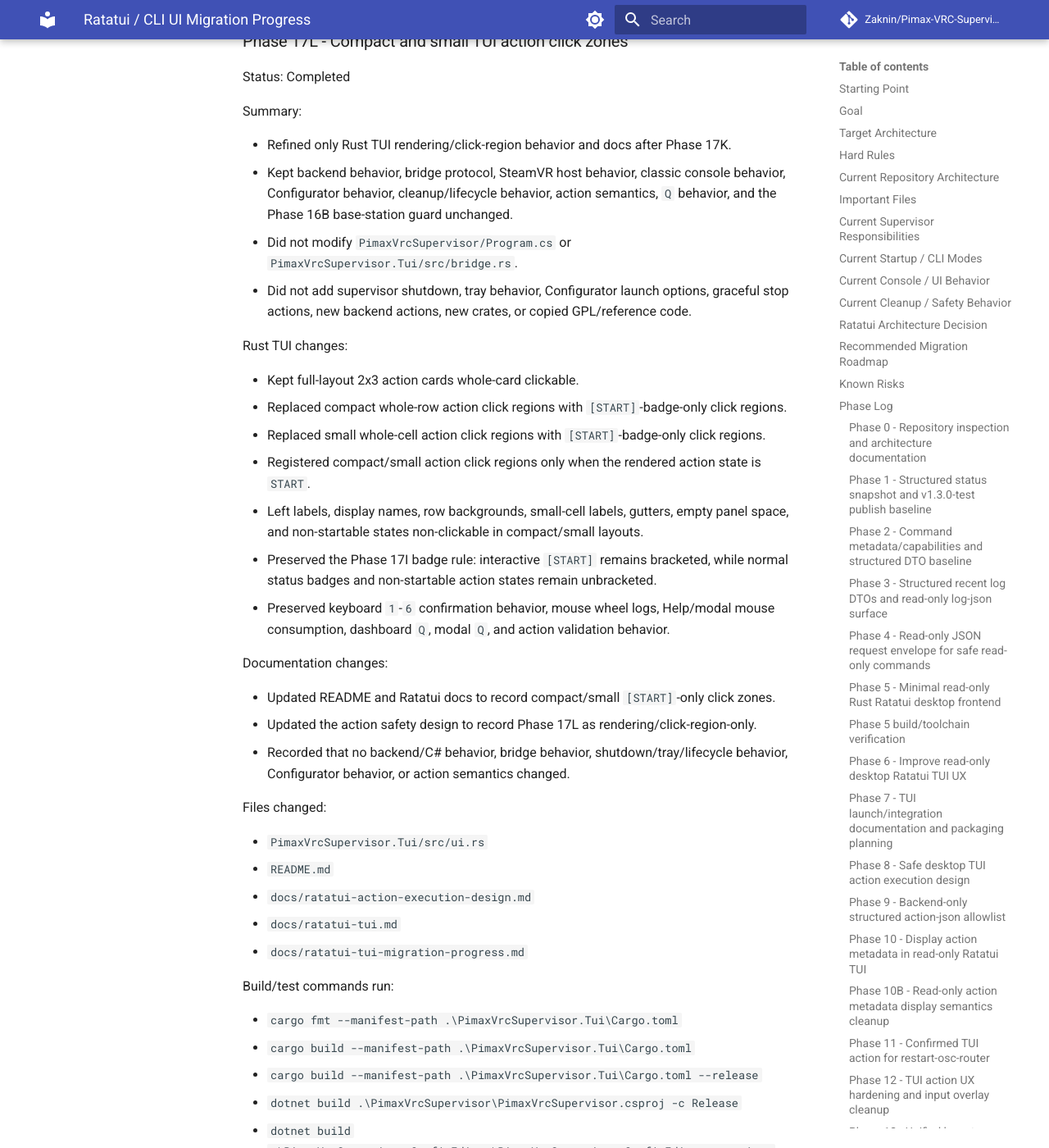
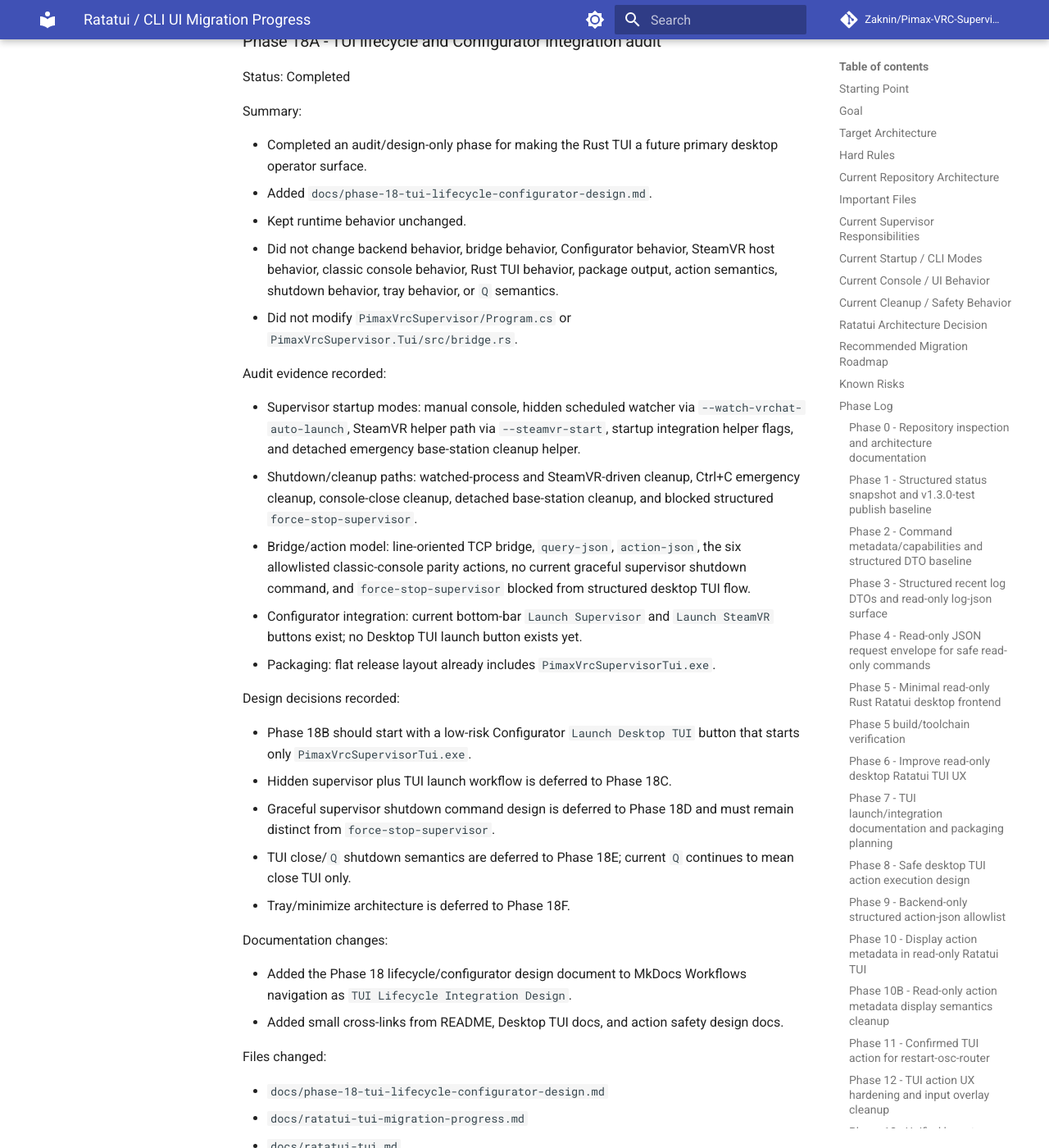
Before and after one commit to Zaknin/Pimax-VRC-Supervisor, an MkDocs documentation site: the page built from docs/ratatui-tui-migration-progress.md, in a window 1280 px wide and 1400 px high, scrolled down 71965 px. Shown: the whole window at 82% size. Built offline with MkDocs 1.6.1 and Material for MkDocs 9.7.7, drawn with Linux system fonts in a browser that asks for light colours; comment, search, counter and statistics services are not loaded; some of the changed text lies outside the part shown.

Commit message:
Phase 18A: audit TUI lifecycle integration

```diff
--- a/docs/ratatui-tui-migration-progress.md
+++ b/docs/ratatui-tui-migration-progress.md
@@ -2103,6 +2103,75 @@ Runtime testing:
 - Runtime base-station overlap testing was not performed during implementation.
 - When safe, test Base Stations On/Off overlap from separate entry points and verify the overlapping request logs/returns the busy message while the supervisor continues running.
 
+### Phase 18A - TUI lifecycle and Configurator integration audit
+
+Status: Completed
+
+Summary:
+
+- Completed an audit/design-only phase for making the Rust TUI a future primary desktop operator surface.
+- Added `docs/phase-18-tui-lifecycle-configurator-design.md`.
+- Kept runtime behavior unchanged.
+- Did not change backend behavior, bridge behavior, Configurator behavior, SteamVR host behavior, classic console behavior, Rust TUI behavior, package output, action semantics, shutdown behavior, tray behavior, or `Q` semantics.
+- Did not modify `PimaxVrcSupervisor/Program.cs` or `PimaxVrcSupervisor.Tui/src/bridge.rs`.
+
+Audit evidence recorded:
+
+- Supervisor startup modes: manual console, hidden scheduled watcher via `--watch-vrchat-auto-launch`, SteamVR helper path via `--steamvr-start`, startup integration helper flags, and detached emergency base-station cleanup helper.
+- Shutdown/cleanup paths: watched-process and SteamVR-driven cleanup, Ctrl+C emergency cleanup, console-close cleanup, detached base-station cleanup, and blocked structured `force-stop-supervisor`.
+- Bridge/action model: line-oriented TCP bridge, `query-json`, `action-json`, the six allowlisted classic-console parity actions, no current graceful supervisor shutdown command, and `force-stop-supervisor` blocked from structured desktop TUI flow.
+- Configurator integration: current bottom-bar `Launch Supervisor` and `Launch SteamVR` buttons exist; no Desktop TUI launch button exists yet.
+- Packaging: flat release layout already includes `PimaxVrcSupervisorTui.exe`.
+
+Design decisions recorded:
+
+- Phase 18B should start with a low-risk Configurator `Launch Desktop TUI` button that starts only `PimaxVrcSupervisorTui.exe`.
+- Hidden supervisor plus TUI launch workflow is deferred to Phase 18C.
+- Graceful supervisor shutdown command design is deferred to Phase 18D and must remain distinct from `force-stop-supervisor`.
+- TUI close/`Q` shutdown semantics are deferred to Phase 18E; current `Q` continues to mean close TUI only.
+- Tray/minimize architecture is deferred to Phase 18F.
+
+Documentation changes:
+
+- Added the Phase 18 lifecycle/configurator design document to MkDocs Workflows navigation as `TUI Lifecycle Integration Design`.
+- Added small cross-links from README, Desktop TUI docs, and action safety design docs.
+
+Files changed:
+
+- `docs/phase-18-tui-lifecycle-configurator-design.md`
+- `docs/ratatui-tui-migration-progress.md`
+- `docs/ratatui-tui.md`
+- `docs/ratatui-action-execution-design.md`
+- `README.md`
+- `mkdocs.yml`
+
+Build/test commands run:
+
+- `dotnet build .\PimaxVrcSupervisor\PimaxVrcSupervisor.csproj -c Release`
+- `dotnet build .\PimaxVrcSupervisor.ConfigEditor\PimaxVrcSupervisor.ConfigEditor.csproj -c Release`
+- `dotnet build .\PimaxVrcSupervisor.SteamVrHost\PimaxVrcSupervisor.SteamVrHost.csproj -c Release`
+- `cargo fmt --manifest-path .\PimaxVrcSupervisor.Tui\Cargo.toml`
+- `cargo build --manifest-path .\PimaxVrcSupervisor.Tui\Cargo.toml`
+
+Build/test result:
+
+- All three C# release builds completed successfully with 0 warnings and 0 errors.
+- `cargo fmt` completed successfully.
+- Rust debug build completed successfully.
+- Source inspection confirmed `PimaxVrcSupervisor/Program.cs` has no Phase 18A diff.
+- Source inspection confirmed `bridge.rs` has no Phase 18A diff.
+
+Generated output status:
+
+- `git status --short release` produced no staged/tracked release output.
+- `git status --ignored --short release` reported `!! release/`.
+- `git status --ignored --short PimaxVrcSupervisor.Tui/target` reported `!! PimaxVrcSupervisor.Tui/target/`.
+- Generated `release/` and Rust `target/` output remain ignored and were not staged.
+
+Short Phase 18B direction:
+
+- Add a Configurator `Launch Desktop TUI` button that starts `PimaxVrcSupervisorTui.exe` from the release folder only; do not couple it to supervisor start/stop or change config schema.
+
 ### Phase 17L - Compact and small TUI action click zones
 
 Status: Completed
--- a/mkdocs.yml
+++ b/mkdocs.yml
@@ -74,6 +74,7 @@ nav:
       - Auto Launch: workflows/auto-launch.md
       - VR Overlay Workflow: workflows/vr-overlay-workflow.md
       - Desktop TUI: ratatui-tui.md
+      - TUI Lifecycle Integration Design: phase-18-tui-lifecycle-configurator-design.md
       - TUI Action Safety Design: ratatui-action-execution-design.md
   - Reference:
       - Overview: reference/index.md
```
Also changed, not shown: README.md (+2 -0 lines), docs/phase-18-tui-lifecycle-configurator-design.md (added, +86 -0 lines), docs/ratatui-action-execution-design.md (+2 -0 lines), docs/ratatui-tui.md (+2 -0 lines).
